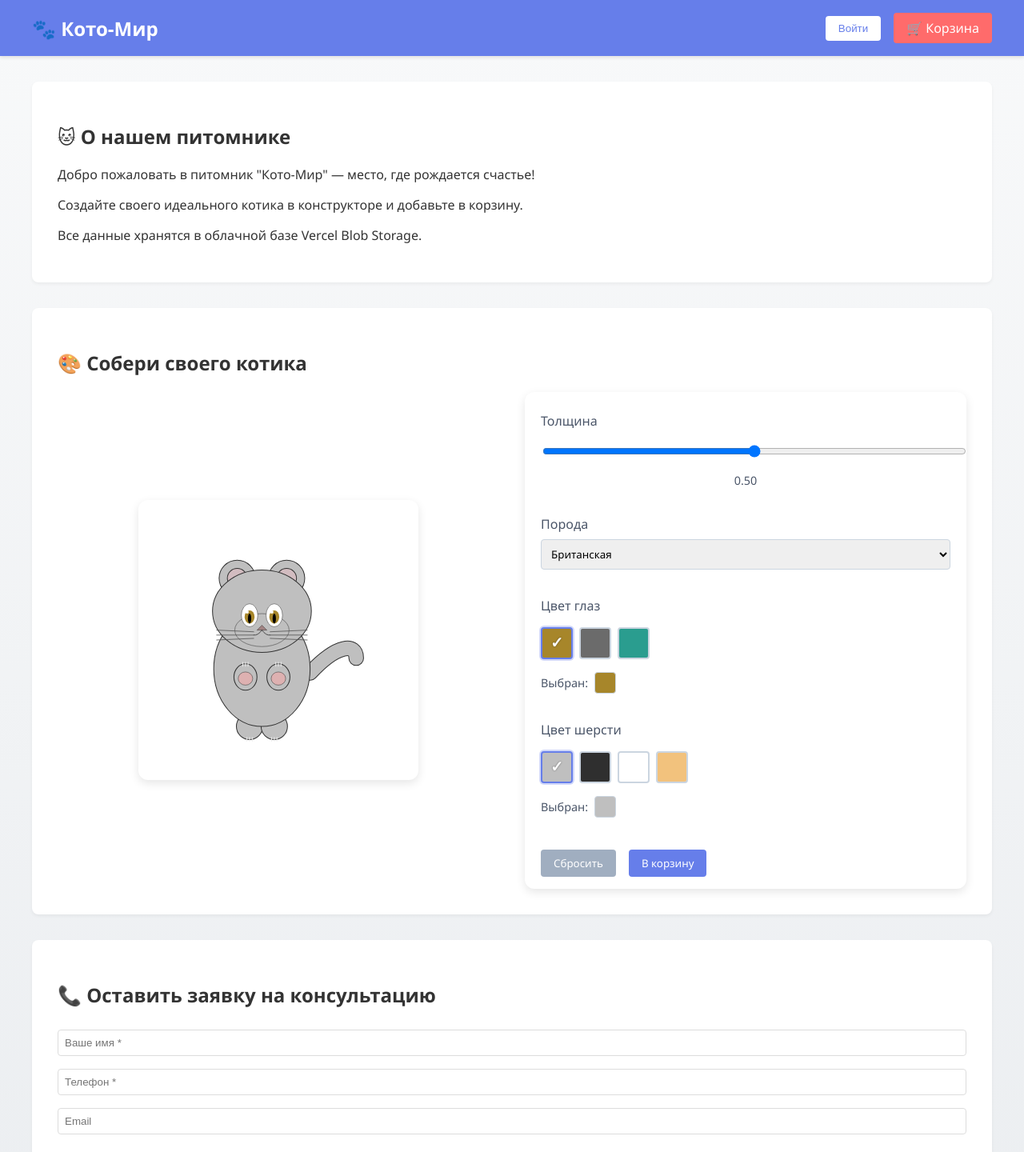
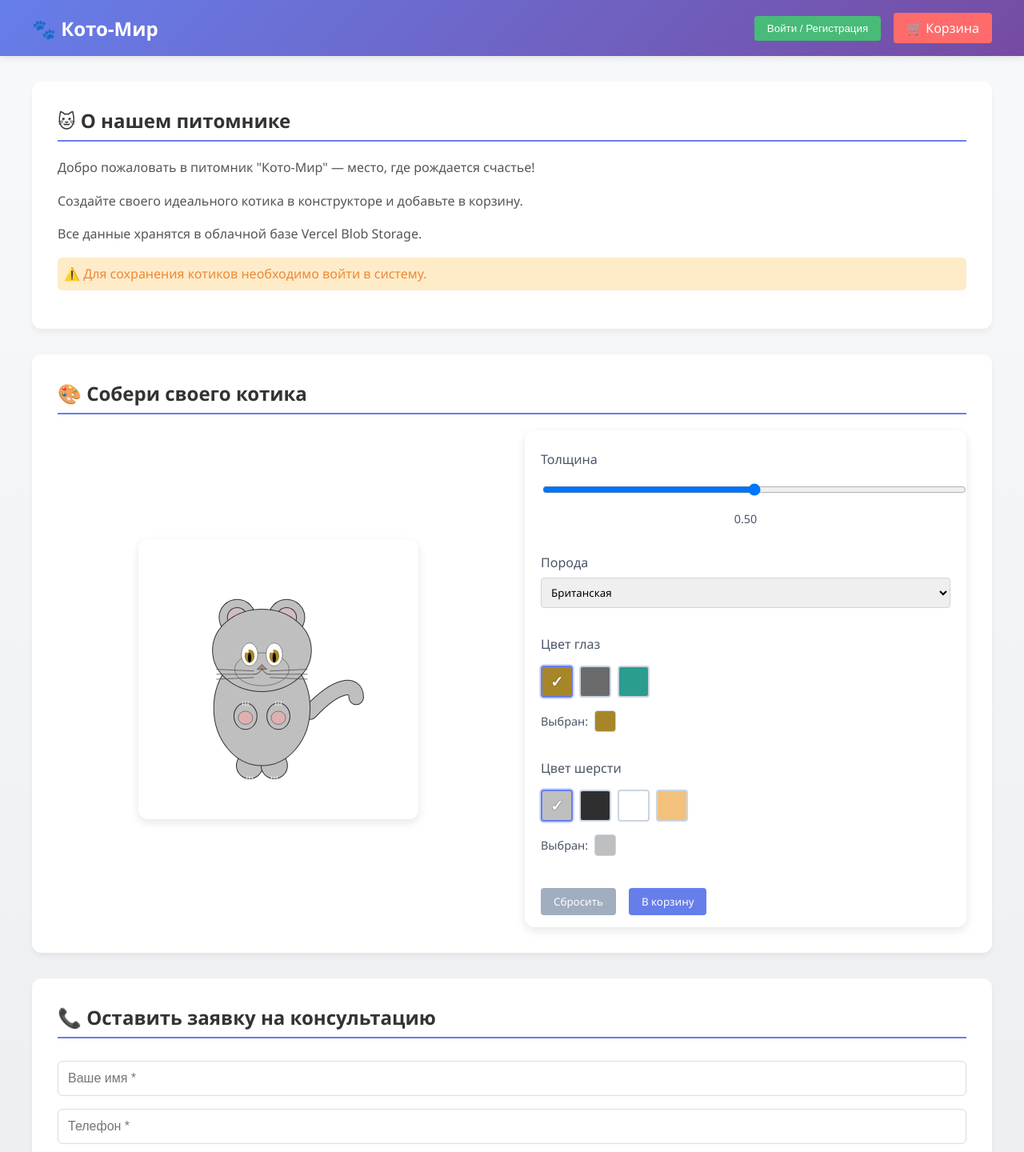
Before and after one commit to Free-Denis/catshop, a SvelteKit app: page / in a window 1280 px wide. Shown: the top 1440 px of the page at 80% size. Built offline with nearby package versions, Linux system fonts and the light colour scheme; no server answers.

Commit message:
Update +page.svelte

```diff
--- a/src/routes/+page.svelte
+++ b/src/routes/+page.svelte
@@ -60,20 +60,61 @@
     }
   }
 
-  // Авторизация
-  async function handleAuth() {
+  // ИСПРАВЛЕННАЯ функция авторизации
+  async function handleAuth(e) {
+    e.preventDefault();
     loginError = '';
+
+    // ВАЖНО: Обрезаем пробелы и проверяем
+    const trimmedUsername = username.trim();
+    const trimmedPassword = password.trim();
+
+    if (!trimmedUsername || !trimmedPassword) {
+      loginError = 'Заполните все поля';
+      return;
+    }
+
+    if (trimmedUsername.length < 3) {
+      loginError = 'Имя пользователя минимум 3 символа';
+      return;
+    }
+
+    if (trimmedPassword.length < 6) {
+      loginError = 'Пароль минимум 6 символов';
+      return;
+    }
 
     const endpoint = isRegistering ? '/api/auth/register' : '/api/auth/login';
 
     try {
+      console.log('Отправляем запрос на:', endpoint);
+      console.log('Данные:', { username: trimmedUsername, password: trimmedPassword });
+
       const response = await fetch(endpoint, {
         method: 'POST',
-        headers: { 'Content-Type': 'application/json' },
-        body: JSON.stringify({ username, password })
+        headers: {
+          'Content-Type': 'application/json',
+          'Accept': 'application/json'
+        },
+        body: JSON.stringify({
+          username: trimmedUsername,
+          password: trimmedPassword
+        })
       });
 
-      const data = await response.json();
+      console.log('Статус ответа:', response.status);
+
+      const responseText = await response.text();
+      console.log('Текст ответа:', responseText);
+
+      let data;
+      try {
+        data = JSON.parse(responseText);
+      } catch (parseError) {
+        console.error('Ошибка парсинга JSON:', parseError, 'Текст:', responseText);
+        loginError = 'Ошибка сервера (неверный формат ответа)';
+        return;
+      }
 
       if (response.ok) {
         currentUser = data.user;
@@ -91,7 +132,8 @@
         loginError = data.error || 'Ошибка авторизации';
       }
     } catch (error) {
-      loginError = 'Ошибка сети';
+      console.error('Ошибка сети:', error);
+      loginError = 'Ошибка сети или сервера';
     }
   }
 
@@ -122,7 +164,9 @@
           username: currentUser.username,
           cat: {
             ...catConfig,
-            status: 'cart'
+            id: Date.now() + Math.random().toString(36).substr(2, 9),
+            status: 'cart',
+            createdAt: new Date().toISOString()
           }
         })
       });
@@ -143,7 +187,7 @@
     }
   }
 
-  // Отправка формы заявки (локально, без сохранения в базу)
+  // Отправка формы заявки
   function submitForm(e) {
     e.preventDefault();
 
@@ -171,10 +215,15 @@
     // Проверяем авторизацию
     const savedUser = localStorage.getItem('user');
     if (savedUser) {
-      currentUser = JSON.parse(savedUser);
-      isAuthenticated = true;
-      // Загружаем корзину пользователя
-      await loadUserCart();
+      try {
+        currentUser = JSON.parse(savedUser);
+        isAuthenticated = true;
+        // Загружаем корзину пользователя
+        await loadUserCart();
+      } catch (e) {
+        console.error('Ошибка парсинга сохраненного пользователя:', e);
+        localStorage.removeItem('user');
+      }
     }
   });
 </script>
@@ -186,11 +235,11 @@
 
     <div class="header-actions">
       {#if isAuthenticated}
-        <span class="username">{currentUser?.username}</span>
+        <span class="username">👤 {currentUser?.username}</span>
         <button class="btn btn-logout" on:click={logout}>Выйти</button>
       {:else}
         <button class="btn btn-login" on:click={() => showLoginModal = true}>
-          Войти
+          Войти / Регистрация
         </button>
       {/if}
 
@@ -210,9 +259,9 @@
   <div class="modal" on:click|stopPropagation>
     <h2>{isRegistering ? 'Регистрация' : 'Вход'}</h2>
 
-    <form on:submit|preventDefault={handleAuth}>
-      <input type="text" bind:value={username} placeholder="Имя пользователя" required />
-      <input type="password" bind:value={password} placeholder="Пароль" required />
+    <form on:submit={handleAuth}>
+      <input type="text" bind:value={username} placeholder="Имя пользователя" required minlength="3" />
+      <input type="password" bind:value={password} placeholder="Пароль" required minlength="6" />
 
       {#if loginError}
         <p class="error-message">{loginError}</p>
@@ -223,11 +272,19 @@
       </button>
     </form>
 
-    <button class="btn btn-link" on:click={() => isRegistering = !isRegistering}>
+    <button class="btn btn-link" on:click={() => {
+      isRegistering = !isRegistering;
+      loginError = '';
+    }}>
       {isRegistering ? 'Уже есть аккаунт? Войти' : 'Нет аккаунта? Зарегистрироваться'}
     </button>
 
-    <button class="btn btn-close" on:click={() => showLoginModal = false}>✕</button>
+    <button class="btn btn-close" on:click={() => {
+      showLoginModal = false;
+      loginError = '';
+      username = '';
+      password = '';
+    }}>✕</button>
   </div>
 </div>
 {/if}
@@ -242,6 +299,11 @@
       <p>Добро пожаловать в питомник "Кото-Мир" — место, где рождается счастье!</p>
       <p>Создайте своего идеального котика в конструкторе и добавьте в корзину.</p>
       <p>Все данные хранятся в облачной базе Vercel Blob Storage.</p>
+      {#if isAuthenticated}
+        <p class="welcome-message">Добро пожаловать, <strong>{currentUser.username}</strong>! У вас в корзине: {cartCount} котиков.</p>
+      {:else}
+        <p class="auth-prompt">⚠️ Для сохранения котиков необходимо войти в систему.</p>
+      {/if}
     </div>
   </section>
 
@@ -289,10 +351,13 @@
   }
 
   .header {
-    background: #667eea;
+    background: linear-gradient(135deg, #667eea 0%, #764ba2 100%);
     color: white;
     padding: 1rem 2rem;
-    box-shadow: 0 2px 4px rgba(0,0,0,0.1);
+    box-shadow: 0 2px 10px rgba(0,0,0,0.1);
+    position: sticky;
+    top: 0;
+    z-index: 100;
   }
 
   .header-container {
@@ -314,6 +379,13 @@
     align-items: center;
   }
 
+  .username {
+    font-weight: 500;
+    padding: 0.3rem 0.8rem;
+    background: rgba(255,255,255,0.2);
+    border-radius: 20px;
+  }
+
   .btn {
     padding: 0.5rem 1rem;
     border: none;
@@ -322,10 +394,22 @@
     background: white;
     color: #667eea;
     font-weight: 500;
+    transition: all 0.2s;
   }
 
-  .btn-login:hover, .btn-logout:hover {
-    background: #f0f0f0;
+  .btn:hover {
+    transform: translateY(-2px);
+    box-shadow: 0 4px 6px rgba(0,0,0,0.1);
+  }
+
+  .btn-login {
+    background: #48bb78;
+    color: white;
+  }
+
+  .btn-logout {
+    background: #f56565;
+    color: white;
   }
 
   .cart-btn {
@@ -337,6 +421,12 @@
     padding: 0.5rem 1rem;
     border-radius: 4px;
     text-decoration: none;
+    transition: all 0.2s;
+  }
+
+  .cart-btn:hover {
+    background: #ff5252;
+    transform: translateY(-2px);
   }
 
   .cart-count {
@@ -363,29 +453,61 @@
     align-items: center;
     justify-content: center;
     z-index: 1000;
+    backdrop-filter: blur(2px);
   }
 
   .modal {
     background: white;
     padding: 2rem;
-    border-radius: 8px;
+    border-radius: 12px;
     width: 90%;
     max-width: 400px;
     position: relative;
+    box-shadow: 0 10px 25px rgba(0,0,0,0.2);
+  }
+
+  .modal h2 {
+    margin-top: 0;
+    color: #333;
   }
 
   .modal input {
     width: 100%;
-    padding: 0.5rem;
+    padding: 0.75rem;
     margin: 0.5rem 0;
     border: 1px solid #ddd;
-    border-radius: 4px;
+    border-radius: 6px;
     box-sizing: border-box;
+    font-size: 1rem;
+  }
+
+  .modal input:focus {
+    outline: none;
+    border-color: #667eea;
+    box-shadow: 0 0 0 3px rgba(102, 126, 234, 0.1);
   }
 
   .error-message {
-    color: red;
+    color: #f56565;
     font-size: 0.9rem;
+    margin: 0.5rem 0;
+    padding: 0.5rem;
+    background: #fed7d7;
+    border-radius: 4px;
+  }
+
+  .btn-primary {
+    background: #667eea;
+    color: white;
+    width: 100%;
+    margin: 1rem 0;
+  }
+
+  .btn-link {
+    background: none;
+    color: #667eea;
+    text-decoration: underline;
+    width: 100%;
   }
 
   .btn-close {
@@ -394,6 +516,10 @@
     right: 1rem;
     background: none;
     color: #999;
+    font-size: 1.5rem;
+    padding: 0;
+    width: 30px;
+    height: 30px;
   }
 
   .main-content {
@@ -404,19 +530,50 @@
 
   section {
     background: white;
-    border-radius: 8px;
+    border-radius: 12px;
     padding: 2rem;
     margin-bottom: 2rem;
-    box-shadow: 0 2px 4px rgba(0,0,0,0.05);
+    box-shadow: 0 4px 6px rgba(0,0,0,0.05);
+  }
+
+  h2 {
+    color: #333;
+    margin-top: 0;
+    padding-bottom: 0.5rem;
+    border-bottom: 2px solid #667eea;
+  }
+
+  .about-content {
+    line-height: 1.6;
+    color: #555;
+  }
+
+  .welcome-message {
+    color: #48bb78;
+    font-weight: 500;
+    padding: 0.5rem;
+    background: #c6f6d5;
+    border-radius: 6px;
+    margin-top: 1rem;
+  }
+
+  .auth-prompt {
+    color: #ed8936;
+    font-weight: 500;
+    padding: 0.5rem;
+    background: #feebc8;
+    border-radius: 6px;
+    margin-top: 1rem;
   }
 
   .consultation-form input {
     width: 100%;
-    padding: 0.5rem;
+    padding: 0.75rem;
     margin: 0.5rem 0;
     border: 1px solid #ddd;
-    border-radius: 4px;
+    border-radius: 6px;
     box-sizing: border-box;
+    font-size: 1rem;
   }
 
   .btn-submit {
@@ -424,6 +581,8 @@
     color: white;
     width: 100%;
     margin-top: 1rem;
+    padding: 0.75rem;
+    font-size: 1rem;
   }
 
   .success-message {
@@ -437,11 +596,14 @@
   .db-info {
     background: #e9ecef;
     font-size: 0.9rem;
+    border-left: 4px solid #667eea;
   }
 
   .btn-small {
     font-size: 0.8rem;
     padding: 0.3rem 0.6rem;
     margin-top: 0.5rem;
+    background: #667eea;
+    color: white;
   }
 </style>
```
